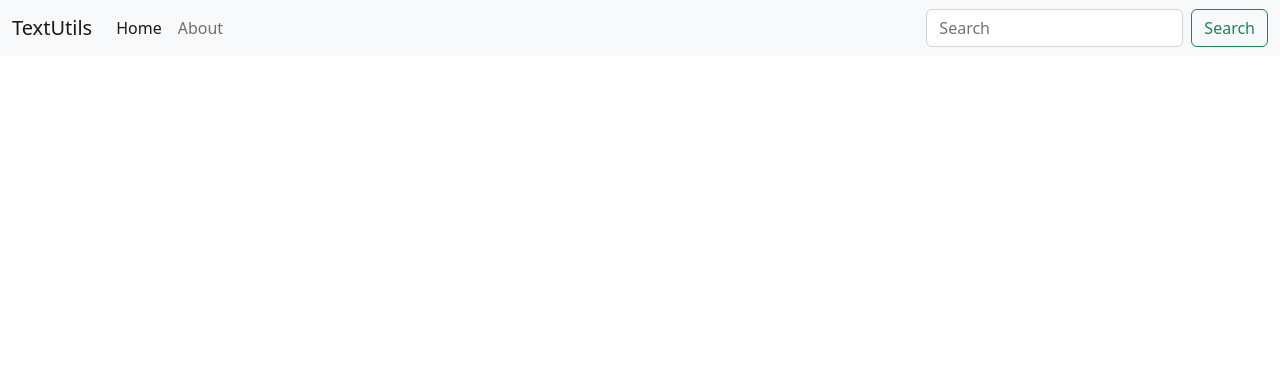
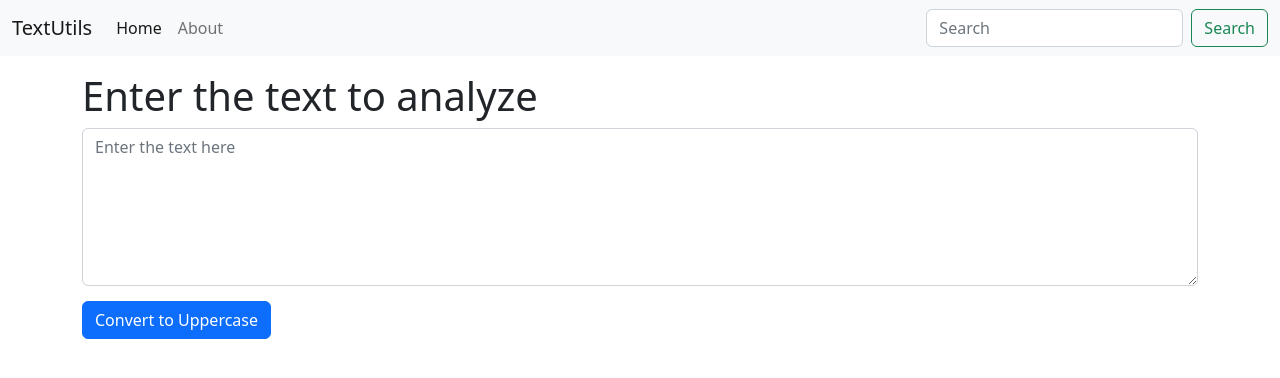
Before and after one commit to mohdmaaz2000/Text-Utils, a React (Create React App) app: page / in a window 1280 px wide. Shown: the top 378 px of the page. Built offline with nearby package versions, Linux system fonts and the light colour scheme.

Commit message:
use State

```diff
--- a/src/App.css
+++ b/src/App.css
@@ -32,6 +32,10 @@
   color: red;
 }
 
+.button{
+  margin: 15px 10px 15px 0px;
+}
+
 @keyframes App-logo-spin {
   from {
     transform: rotate(0deg);
--- a/src/App.js
+++ b/src/App.js
@@ -1,10 +1,12 @@
 import './App.css';
 import Navbar from './components/Navbar';
+import TextForms from './components/TextForms';
 
 function App() {
   return (
     <>
       <Navbar title="TextUtils" />
+      <TextForms heading="Enter the text to analyze" />
     </>
   );
 }
--- /dev/null
+++ b/src/components/TextForms.js
@@ -0,0 +1,25 @@
+import React, { useState } from 'react'
+
+export default function TextForms(props) {
+
+    const [text, setText] = useState('');
+
+    const changeVal = (event) => {
+        setText(event.target.value)
+    }
+
+    const toUpper = () => {
+        let myText = text;
+        setText(myText.toLocaleUpperCase());
+    }
+    return (
+        <div className='container my-3'>
+
+            <div className="mb-3">
+                <h1>{props.heading}</h1>
+                <textarea className="form-control" rows="6" value={text} onChange={changeVal} placeholder="Enter the text here"></textarea>
+                <button className="btn btn-primary button" onClick={toUpper}>Convert to Uppercase</button>
+            </div>
+        </div>
+    )
+}
```
